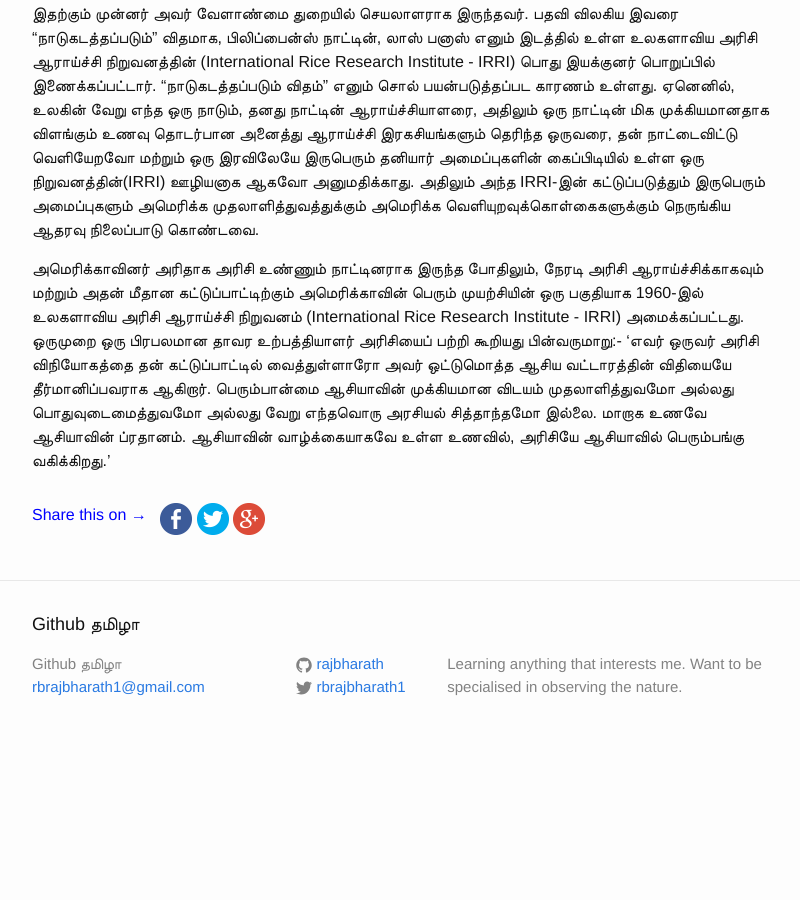
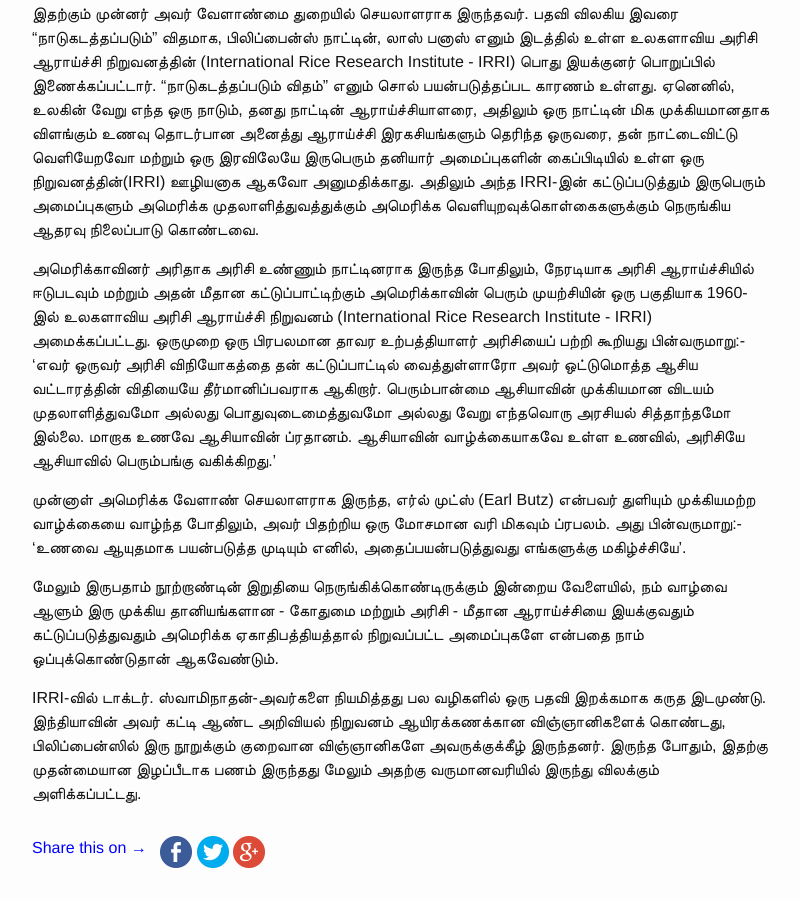
Before and after one commit to rajbharath/rajbharath.github.io, a Jekyll site: the page built from _posts/2022-06-11- cirandha marabanu thiruttu.markdown, in a window 1280 px wide and 900 px high, scrolled down 507 px. Shown: the whole window, without its empty margins (238-1038 px from the left). Built offline with Jekyll 4.4.1, drawn with Linux system fonts in a browser that asks for light colours; comment, search, counter and statistics services are not loaded; before the commit the page ends 1265 px from its top, so only the background shows below that.

Commit message:
cirandha marabanu thiruttu

```diff
--- a/_posts/2022-06-11- cirandha marabanu thiruttu.markdown
+++ b/_posts/2022-06-11- cirandha marabanu thiruttu.markdown
@@ -18,5 +18,12 @@
 இந்திய அமைச்சரவையின் அறிவியல் ஆலோசனைக்குழுவின் தலைவர் பொறுப்பில் இருந்தும் திட்டக்குழுவின் துணைத்தலைவர் பதவியில் இருந்தும் 1982-இல் டாக்டர். எம். எஸ். ஸ்வாமிநாதன் அவர்கள் பதவி விலகினார்.
 இதற்கும் முன்னர் அவர் வேளாண்மை துறையில் செயலாளராக இருந்தவர். பதவி விலகிய இவரை "நாடுகடத்தப்படும்" விதமாக, பிலிப்பைன்ஸ் நாட்டின், லாஸ் பனாஸ் எனும் இடத்தில் உள்ள உலகளாவிய அரிசி ஆராய்ச்சி நிறுவனத்தின் (International Rice Research Institute - IRRI) பொது இயக்குனர் பொறுப்பில் இணைக்கப்பட்டார். "நாடுகடத்தப்படும் விதம்" எனும் சொல் பயன்படுத்தப்பட காரணம் உள்ளது. ஏனெனில், உலகின் வேறு எந்த ஒரு நாடும், தனது நாட்டின் ஆராய்ச்சியாளரை, அதிலும் ஒரு நாட்டின் மிக முக்கியமானதாக விளங்கும் உணவு தொடர்பான அனைத்து ஆராய்ச்சி இரகசியங்களும் தெரிந்த ஒருவரை, தன் நாட்டைவிட்டு வெளியேறவோ மற்றும் ஒரு இரவிலேயே இருபெரும் தனியார் அமைப்புகளின் கைப்பிடியில் உள்ள ஒரு நிறுவனத்தின்(IRRI) ஊழியனாக ஆகவோ அனுமதிக்காது. அதிலும் அந்த IRRI-இன் கட்டுப்படுத்தும் இருபெரும் அமைப்புகளும் அமெரிக்க முதலாளித்துவத்துக்கும் அமெரிக்க வெளியுறவுக்கொள்கைகளுக்கும் நெருங்கிய ஆதரவு நிலைப்பாடு கொண்டவை.
 
-அமெரிக்காவினர் அரிதாக அரிசி உண்ணும் நாட்டினராக இருந்த போதிலும், நேரடி அரிசி ஆராய்ச்சிக்காகவும் மற்றும் அதன் மீதான கட்டுப்பாட்டிற்கும் அமெரிக்காவின் பெரும் முயற்சியின் ஒரு பகுதியாக 1960-இல் உலகளாவிய அரிசி ஆராய்ச்சி நிறுவனம் (International Rice Research Institute - IRRI) அமைக்கப்பட்டது. ஒருமுறை ஒரு பிரபலமான தாவர உற்பத்தியாளர் அரிசியைப் பற்றி கூறியது பின்வருமாறு:-
+அமெரிக்காவினர் அரிதாக அரிசி உண்ணும் நாட்டினராக இருந்த போதிலும், நேரடியாக அரிசி ஆராய்ச்சியில் ஈடுபடவும் மற்றும் அதன் மீதான கட்டுப்பாட்டிற்கும் அமெரிக்காவின் பெரும் முயற்சியின் ஒரு பகுதியாக 1960-இல் உலகளாவிய அரிசி ஆராய்ச்சி நிறுவனம் (International Rice Research Institute - IRRI) அமைக்கப்பட்டது. ஒருமுறை ஒரு பிரபலமான தாவர உற்பத்தியாளர் அரிசியைப் பற்றி கூறியது பின்வருமாறு:-
 'எவர் ஒருவர் அரிசி விநியோகத்தை தன் கட்டுப்பாட்டில் வைத்துள்ளாரோ அவர் ஒட்டுமொத்த ஆசிய வட்டாரத்தின் விதியையே தீர்மானிப்பவராக ஆகிறார். பெரும்பான்மை ஆசியாவின் முக்கியமான விடயம் முதலாளித்துவமோ அல்லது பொதுவுடைமைத்துவமோ அல்லது வேறு எந்தவொரு அரசியல் சித்தாந்தமோ இல்லை. மாறாக உணவே ஆசியாவின் ப்ரதானம். ஆசியாவின் வாழ்க்கையாகவே உள்ள உணவில், அரிசியே ஆசியாவில் பெரும்பங்கு வகிக்கிறது.'
+
+முன்னாள் அமெரிக்க வேளாண் செயலாளராக இருந்த, எர்ல் முட்ஸ் (Earl Butz) என்பவர் துளியும் முக்கியமற்ற வாழ்க்கையை வாழ்ந்த போதிலும், அவர் பிதற்றிய ஒரு மோசமான வரி மிகவும் ப்ரபலம். அது பின்வருமாறு:-
+'உணவை ஆயுதமாக பயன்படுத்த முடியும் எனில், அதைப்பயன்படுத்துவது எங்களுக்கு மகிழ்ச்சியே'.
+
+மேலும் இருபதாம் நூற்றாண்டின் இறுதியை நெருங்கிக்கொண்டிருக்கும் இன்றைய வேளையில், நம் வாழ்வை ஆளும் இரு முக்கிய தானியங்களான - கோதுமை மற்றும் அரிசி - மீதான ஆராய்ச்சியை இயக்குவதும் கட்டுப்படுத்துவதும் அமெரிக்க ஏகாதிபத்தியத்தால் நிறுவப்பட்ட அமைப்புகளே என்பதை நாம் ஒப்புக்கொண்டுதான் ஆகவேண்டும்.
+
+IRRI-வில் டாக்டர். ஸ்வாமிநாதன்-அவர்களை நியமித்தது பல வழிகளில் ஒரு பதவி இறக்கமாக கருத இடமுண்டு. இந்தியாவின் அவர் கட்டி ஆண்ட அறிவியல் நிறுவனம் ஆயிரக்கணக்கான விஞ்ஞானிகளைக் கொண்டது, பிலிப்பைன்ஸில் இரு நூறுக்கும் குறைவான விஞ்ஞானிகளே அவருக்குக்கீழ் இருந்தனர். இருந்த போதும், இதற்கு முதன்மையான இழப்பீடாக பணம் இருந்தது மேலும் அதற்கு வருமானவரியில் இருந்து விலக்கும் அளிக்கப்பட்டது.
```
